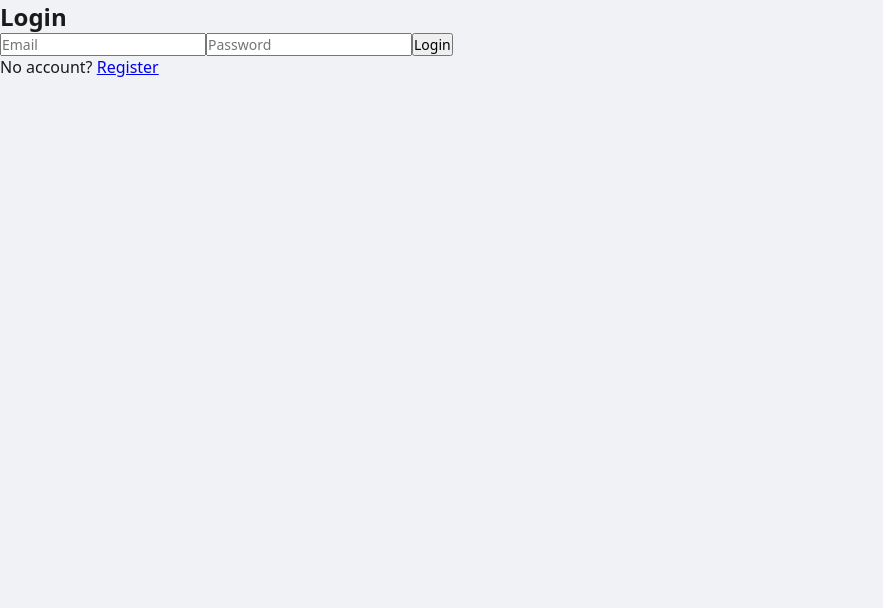
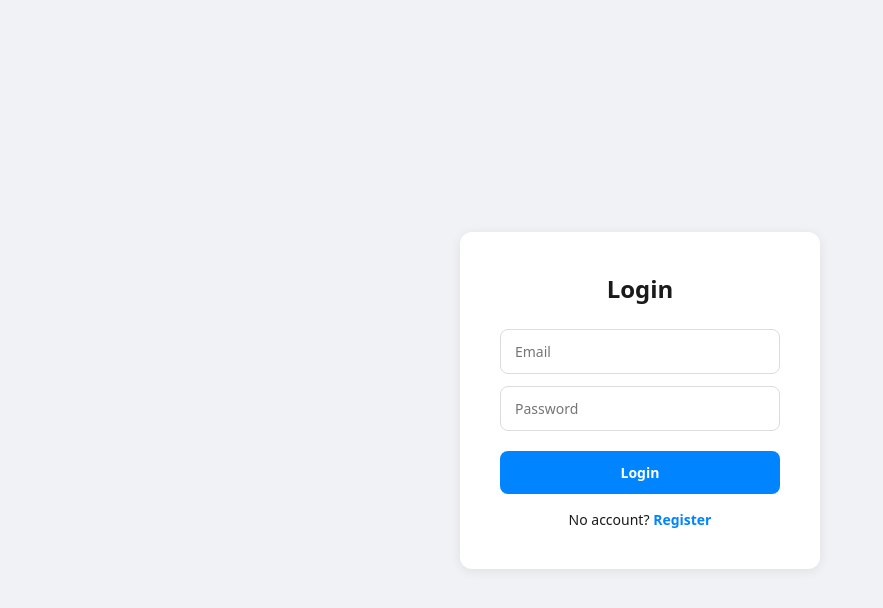
Before and after one commit to ParasxTHAKUR/realtime-chat-app, a React (Vite) app in the folder client/: page /login in a window 1280 px wide. Shown: the top 608 px of the page, without its empty margins (0-883 px from the left). Built offline with nearby package versions, Linux system fonts and the light colour scheme.

Commit message:
Complete as for now

```diff
--- a/client/src/App.css
+++ b/client/src/App.css
@@ -136,3 +136,89 @@
   border-radius: 20px;
   font-weight: 600;
 }
+.auth-page {
+  height: 100vh;
+  display: flex;
+  align-items: center;
+  justify-content: center;
+  background-color: #f0f2f5;
+}
+
+.auth-card {
+  background: white;
+  padding: 40px;
+  border-radius: 12px;
+  box-shadow: 0 2px 12px rgba(0, 0, 0, 0.08);
+  width: 100%;
+  max-width: 360px;
+}
+
+.auth-card h2 {
+  margin-bottom: 24px;
+  text-align: center;
+}
+
+.auth-card form {
+  display: flex;
+  flex-direction: column;
+  gap: 12px;
+}
+
+.auth-card input {
+  padding: 12px 14px;
+  border: 1px solid #ddd;
+  border-radius: 8px;
+  outline: none;
+  font-size: 14px;
+}
+
+.auth-card input:focus {
+  border-color: #0084ff;
+}
+
+.auth-card button {
+  padding: 12px;
+  background: #0084ff;
+  color: white;
+  border: none;
+  border-radius: 8px;
+  font-weight: 600;
+  margin-top: 8px;
+}
+
+.auth-card button:hover {
+  background: #006fd6;
+}
+
+.auth-error {
+  color: #d32f2f;
+  font-size: 13px;
+  margin-top: 8px;
+  text-align: center;
+}
+
+.auth-switch {
+  margin-top: 16px;
+  text-align: center;
+  font-size: 14px;
+}
+
+.auth-switch a {
+  color: #0084ff;
+  text-decoration: none;
+  font-weight: 600;
+}
+.logout-btn {
+  padding: 6px 12px;
+  background: transparent;
+  color: #d32f2f;
+  border: 1px solid #d32f2f;
+  border-radius: 6px;
+  font-size: 12px;
+  font-weight: 600;
+}
+
+.logout-btn:hover {
+  background: #d32f2f;
+  color: white;
+}
--- a/client/src/App.jsx
+++ b/client/src/App.jsx
@@ -5,6 +5,7 @@ import Login from "./pages/Login";
 import Register from "./pages/Register";
 import ContactList from "./components/ContactList";
 import ChatWindow from "./components/ChatWindow";
+import "./App.css";
 
 function ChatPage() {
   const [selectedUser, setSelectedUser] = useState(null);
--- a/client/src/components/ContactList.jsx
+++ b/client/src/components/ContactList.jsx
@@ -1,10 +1,12 @@
 import { useEffect, useState } from "react";
 import api from "../api/axios";
 import { useSocket } from "../context/useSocket";
+import { useAuth } from "../context/useAuth";
 
 function ContactList({ onSelectUser, selectedUserId }) {
   const [users, setUsers] = useState([]);
   const { onlineUserIds } = useSocket();
+  const { user, logout } = useAuth();
 
   useEffect(() => {
     api.get("/users").then((res) => {
@@ -14,7 +16,12 @@ function ContactList({ onSelectUser, selectedUserId }) {
 
   return (
     <div className="sidebar">
-      <div className="sidebar-header">Chats</div>
+      <div className="sidebar-header">
+        <span>{user.username}</span>
+        <button className="logout-btn" onClick={logout}>
+          Logout
+        </button>
+      </div>
       <ul className="contact-list">
         {users.map((u) => (
           <li
--- a/client/src/context/SocketContext.jsx
+++ b/client/src/context/SocketContext.jsx
@@ -28,6 +28,10 @@ export function SocketProvider({ children }) {
       setOnlineUserIds((prev) => prev.filter((id) => id !== userId));
     });
 
+    newSocket.on("onlineUsersList", (userIds) => {
+      setOnlineUserIds(userIds);
+    });
+
     return () => {
       newSocket.disconnect();
       socketRef.current = null;
--- a/client/src/pages/Login.jsx
+++ b/client/src/pages/Login.jsx
@@ -19,7 +19,8 @@ function Login() {
   };
 
   return (
-    <div>
+    <div className="auth-page">
+      <div className="auth-card">
         <h2>Login</h2>
         <form onSubmit={handleSubmit}>
           <input
@@ -38,10 +39,11 @@ function Login() {
           />
           <button type="submit">Login</button>
         </form>
-      {error && <p style={{ color: "red" }}>{error}</p>}
-      <p>
+        {error && <p className="auth-error">{error}</p>}
+        <p className="auth-switch">
           No account? <Link to="/register">Register</Link>
         </p>
+      </div>
     </div>
   );
 }
--- a/client/src/pages/Register.jsx
+++ b/client/src/pages/Register.jsx
@@ -20,7 +20,8 @@ function Register() {
   };
 
   return (
-    <div>
+    <div className="auth-page">
+      <div className="auth-card">
         <h2>Register</h2>
         <form onSubmit={handleSubmit}>
           <input
@@ -50,6 +51,7 @@ function Register() {
           Have an account? <Link to="/login">Login</Link>
         </p>
       </div>
+    </div>
   );
 }
 
```
Also changed, not shown: client/src/index.css (line endings or trailing spaces), 1 other file (tests, documents, lock files or other folders). Lines whose indentation alone changed are shown as unchanged.
